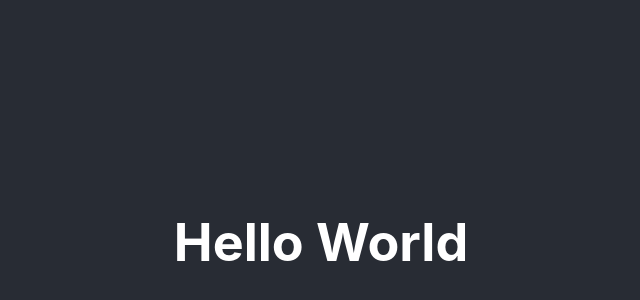
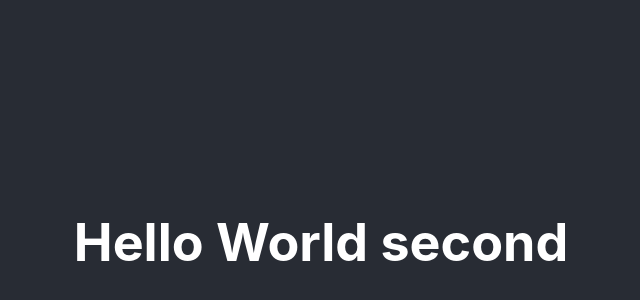
Before and after one commit to LyorOuakil/pomodoro-component, a React (Create React App) app: page / in a window 1280 px wide. Shown: the part 158-458 px from the top of the page, without its empty margins (319-959 px from the left). Built offline with nearby package versions, Linux system fonts and the light colour scheme.

Commit message:
fix extensions file

```diff
--- a/package.json
+++ b/package.json
@@ -10,6 +10,7 @@
     "@types/node": "^16.11.21",
     "@types/react": "^17.0.38",
     "@types/react-dom": "^17.0.11",
+    "eslint-import-resolver-typescript": "^2.5.0",
     "react": "^17.0.2",
     "react-dom": "^17.0.2",
     "react-scripts": "5.0.0",
--- a/src/components/Pomodoro.tsx
+++ b/src/components/Pomodoro.tsx
@@ -2,7 +2,7 @@ import React from 'react';
 
 const Pomodoro: React.FC = () => (
   <div>
-    <h1>Hello World</h1>
+    <h1>Hello World second</h1>
   </div>
 );
 
```
Also changed, not shown: .eslintrc.json, 1 other file (tests, documents, lock files or other folders).
